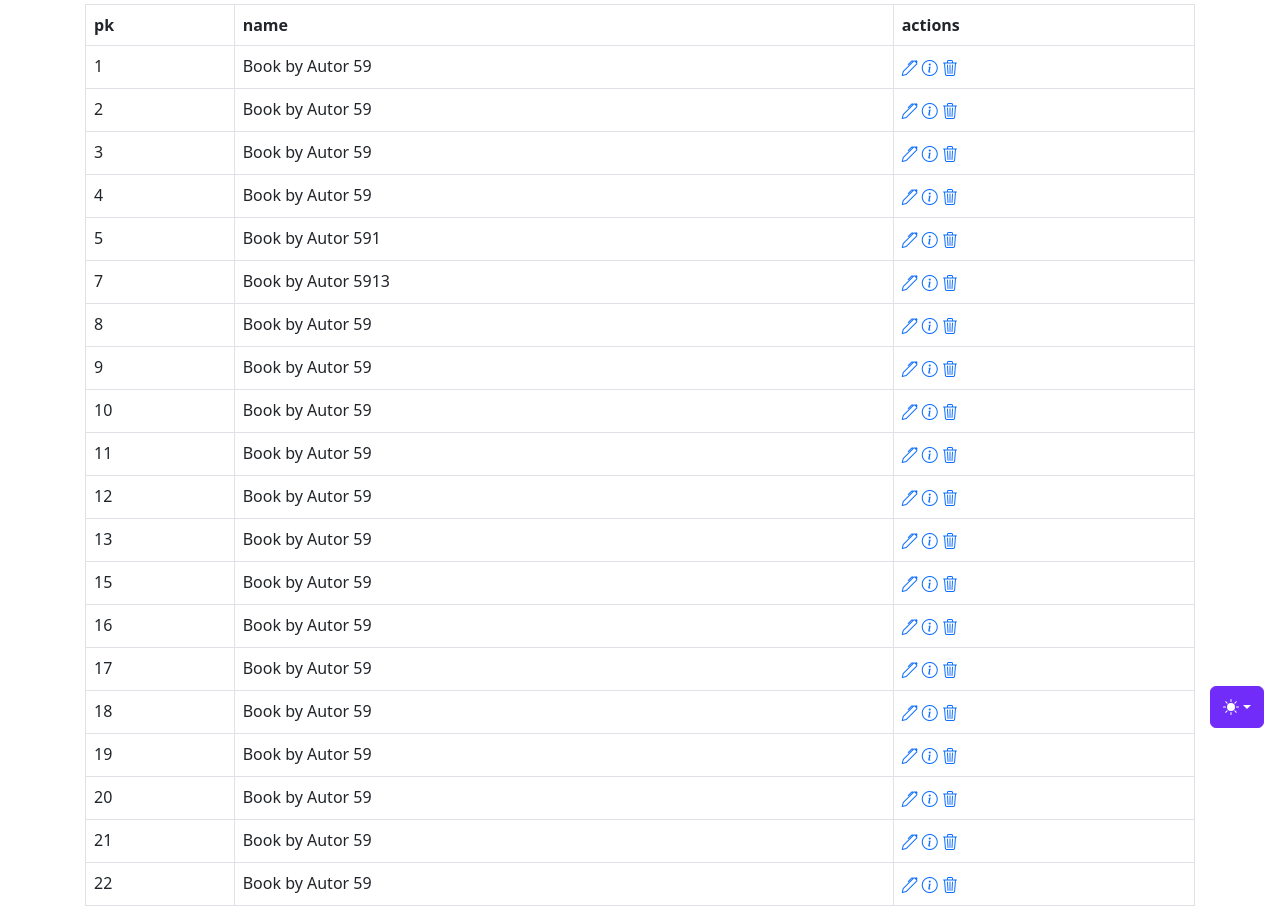
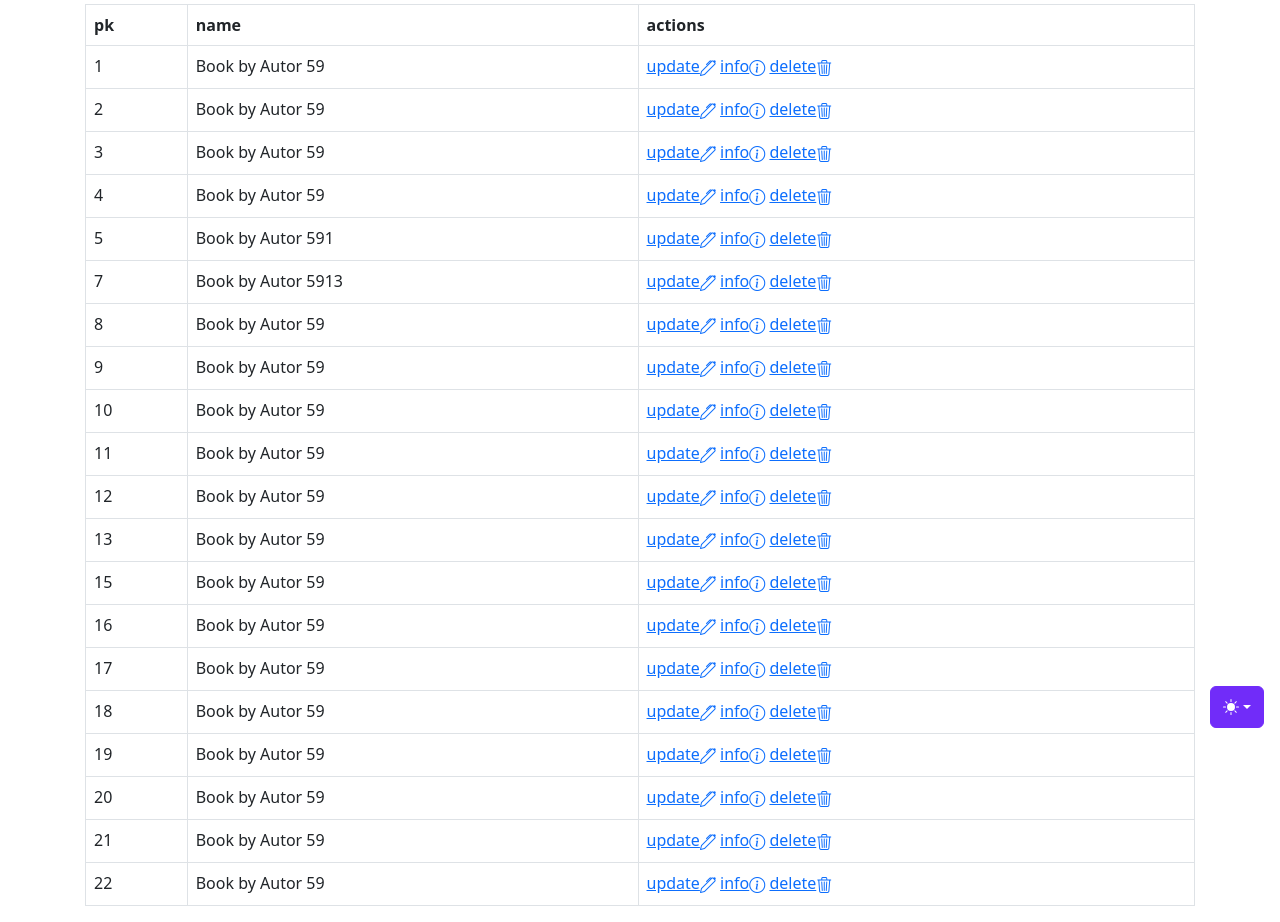
Before and after one commit to ketsman89/Py_Proj, a Django app: page /spravochniki/book-list-cbv/ in a window 1280 px wide. Shown: the part 56-978 px from the top of the page. Run offline with Django 4.2, Linux system fonts and the light colour scheme; a user stored in the database is signed in; data comes from the database, SQL or seed files in the repository; some libraries are stand-ins or nearby versions.

Commit message:
trying to fix

```diff
--- a/src/spravochniki/templates/spravochniki/book_list.html
+++ b/src/spravochniki/templates/spravochniki/book_list.html
@@ -12,9 +12,9 @@
         <td>{{ obj.pk }}</td>
         <td>{{ obj.name }}</td>
         <td>
-            <a href="{% url 'spravochniki:update-book' pk=obj.pk %}"><i class="bi bi-pen"></i></a>
-            <a href="{% url 'spravochniki:view-book' pk=obj.pk %}"><i class="bi bi-info-circle"></i></a>
-            <a href="{% url 'spravochniki:delete-book' pk=obj.pk %}"><i class="bi bi-trash3"></i></a>
+            <a href="{% url 'spravochniki:update-book' pk=obj.pk %}">update<i class="bi bi-pen"></i></a>
+            <a href="{% url 'spravochniki:view-book' pk=obj.pk %}">info<i class="bi bi-info-circle"></i></a>
+            <a href="{% url 'spravochniki:delete-book' pk=obj.pk %}">delete<i class="bi bi-trash3"></i></a>
         </td>
     </tr>
     {% endfor %}
```
